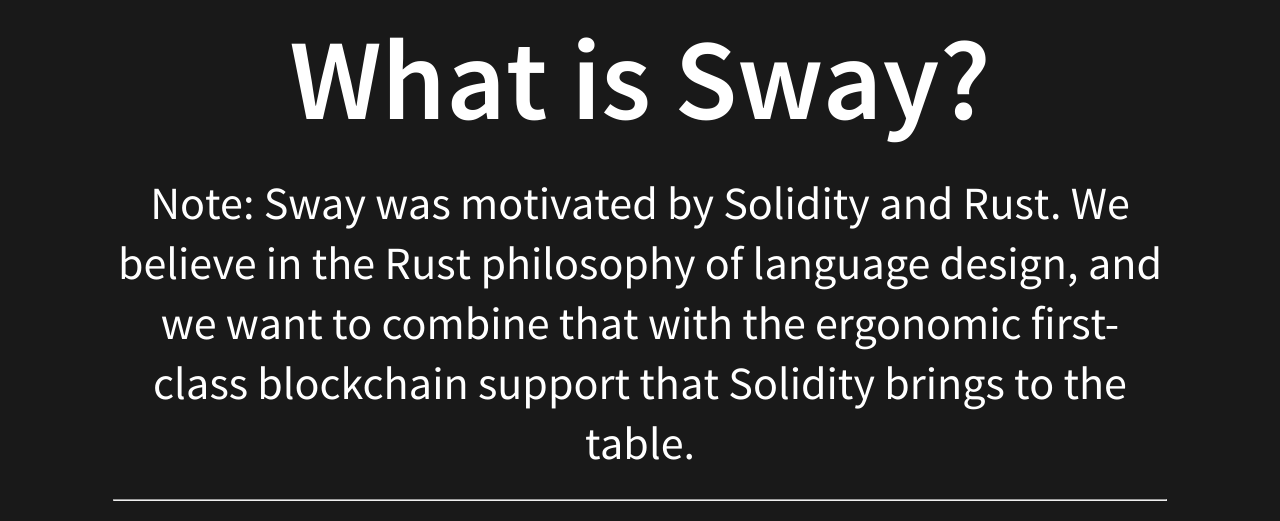
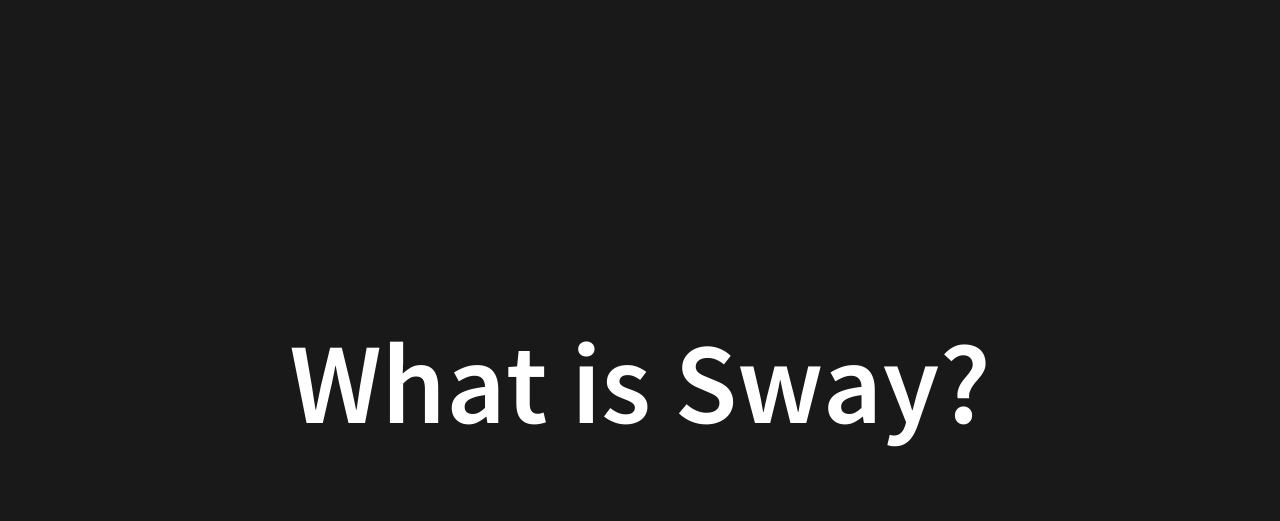
Before and after one commit to sezna/EthDubai-2022, a website: page index.html in a window 1280 px wide. Both pictures are taken after a click on the button "next slide". Shown: the top 521 px of the page. Drawn offline with Linux system fonts and the light colour scheme.

Commit message:
update separator for motivation slide

```diff
--- a/index.html
+++ b/index.html
@@ -17,7 +17,7 @@
 		<div class="reveal">
 			<div class="slides">
         <section data-markdown="./slides/title.md"></section>
-        <section data-markdown="./slides/motivation.md"> </section>
+        <section data-markdown="./slides/motivation.md" data-separator-vertical="^----"> </section>
         <section data-markdown="./slides/rust.md"></section>
         <section data-markdown="./slides/solidity.md"></section>
         <section data-markdown="./slides/fuel.md"></section>
```
